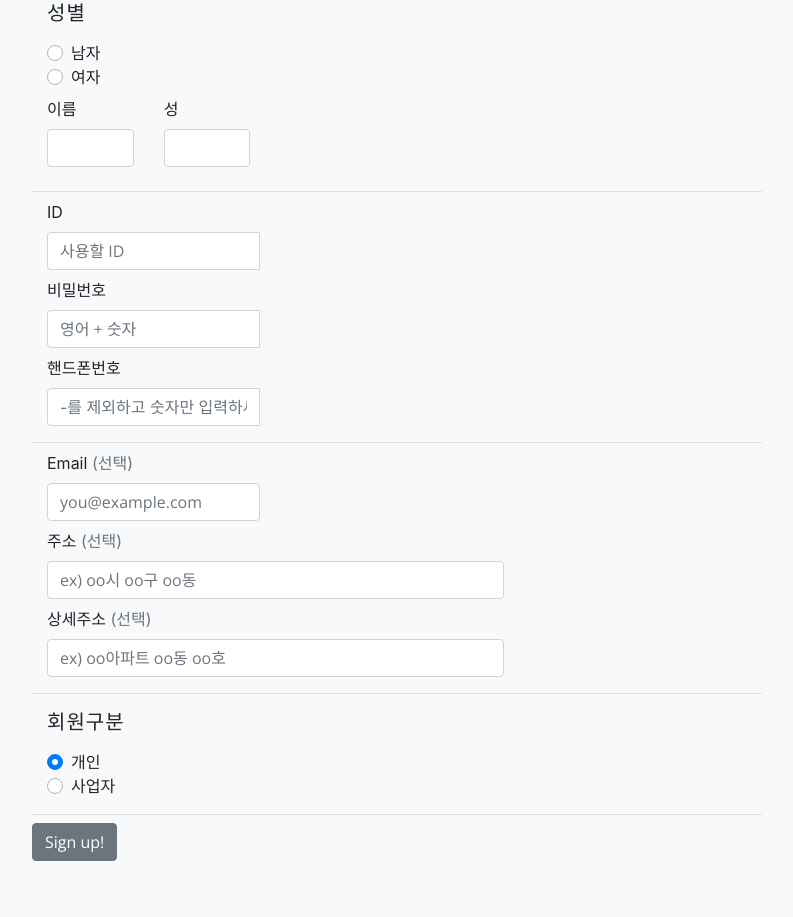
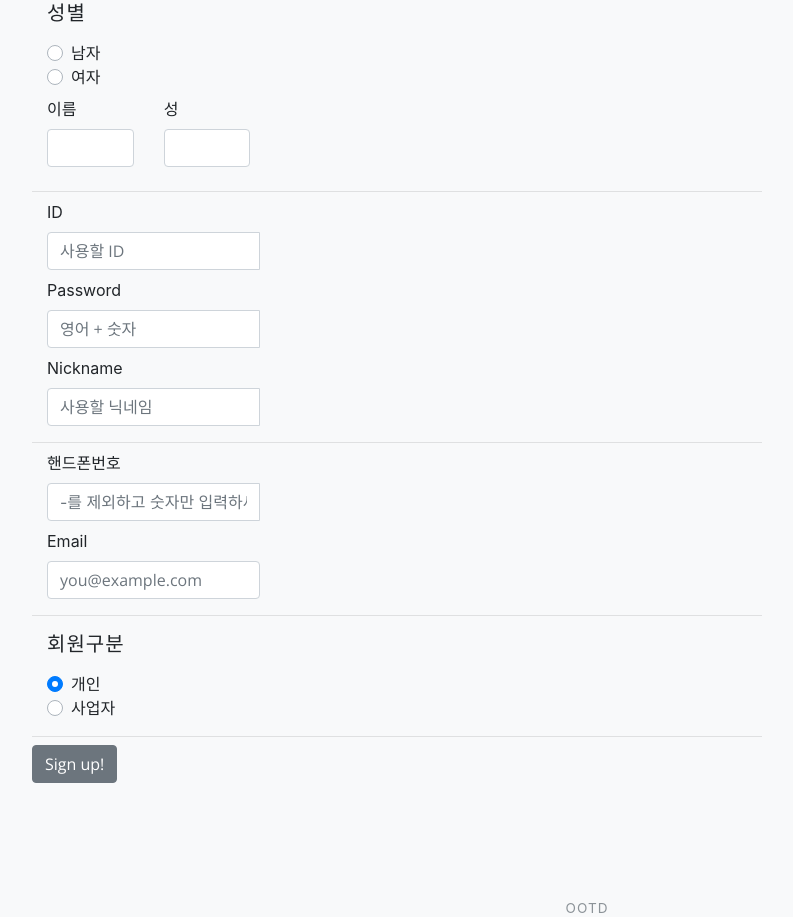
Before and after one commit to mju-likelion/ootd, a Django app: template ootdApp/templates/signup.html in a window 1280 px wide. Shown: the part 248-1165 px from the top of the page, without its empty margins (53-846 px from the left). Run offline with Django 3.2, Linux system fonts and the light colour scheme; the template is opened without the code that fills it, so the values that code supplies are empty; some libraries are stand-ins or nearby versions.

Commit message:
Change signup page

```diff
--- a/my_settings.py
+++ b/my_settings.py
@@ -1,9 +1,9 @@
 DATABASES = {
     'default' : {
         'ENGINE': 'django.db.backends.mysql',
-        'NAME': 'ootd',
+        'NAME': 'django_insta',
         'USER': 'root',
-        'PASSWORD': 'dusqls1196',
+        'PASSWORD': 'kangsanguk',
         'HOST': 'localhost',
         'PORT': '3306',
     }
--- a/ootdApp/templates/signup.html
+++ b/ootdApp/templates/signup.html
@@ -120,7 +120,7 @@
                     </div>
 
                     <div class="col-md-4 mb-2">
-                        <label for="username">비밀번호</label>
+                        <label for="password">Password</label>
                         <div class="input-group">
                             <input type="text" class="form-control" id="password" placeholder="영어 + 숫자" required>
                             <div class="invalid-feedback" style="width: 100%;">
@@ -128,6 +128,18 @@
                             </div>
                         </div>
                     </div>
+
+                    <div class="col-md-4 mb-2">
+                        <label for="nickname">Nickname</label>
+                        <div class="input-group">
+                            <input type="text" class="form-control" id="nickname" placeholder="사용할 닉네임" required>
+                            <div class="invalid-feedback" style="width: 100%;">
+                                사용하실 닉네임을 입력하세요.
+                            </div>
+                        </div>
+                    </div>
+
+                    <hr class="mb-2">
 
                     <div class="col-md-4 mb-2">
                         <label for="username">핸드폰번호</label>
@@ -140,27 +152,12 @@
                         </div>
                     </div>
 
-                    <hr class="mb-2">
-
                     <div class="col-md-4 mb-2">
-                        <label for="email">Email <span class="text-muted">(선택)</span></label>
+                        <label for="email">Email </label>
                         <input type="email" class="form-control" id="email" placeholder="you@example.com">
                         <div class="invalid-feedback">
-                            올바른 메일 주소를 입력하세요.
+                            올바른 이메일 주소를 입력하세요.
                         </div>
-                    </div>
-
-                    <div class="col-md-8 mb-2">
-                        <label for="address">주소 <span class="text-muted">(선택)</span></label>
-                        <input type="text" class="form-control" id="address" placeholder="ex) oo시 oo구 oo동"" required>
-          <div class=" invalid-feedback">
-                        올바른 주소를 입력하세요.
-                    </div>
-            </div>
-
-            <div class="col-md-8 mb-2">
-                <label for="address2">상세주소 <span class="text-muted">(선택)</span></label>
-                <input type="text" class="form-control" id="address2" placeholder="ex) oo아파트 oo동 oo호">
                     </div>
 
                     <hr class="mb-3">
@@ -169,12 +166,13 @@
 
                     <div class="d-block col-md-2 my-3">
                         <div class="custom-control custom-radio">
-                    <input id="individual" name="paymentMethod" type="radio" class="custom-control-input" checked
-                        required>
+                            <input id="individual" name="paymentMethod" type="radio" class="custom-control-input"
+                                checked required>
                             <label class="custom-control-label" for="individual">개인</label>
                         </div>
                         <div class="custom-control custom-radio">
-                    <input id="business" name="paymentMethod" type="radio" class="custom-control-input" required>
+                            <input id="business" name="paymentMethod" type="radio" class="custom-control-input"
+                                required>
                             <label class="custom-control-label" for="business">사업자</label>
                         </div>
                     </div>
```
Lines whose indentation alone changed are shown as unchanged.
